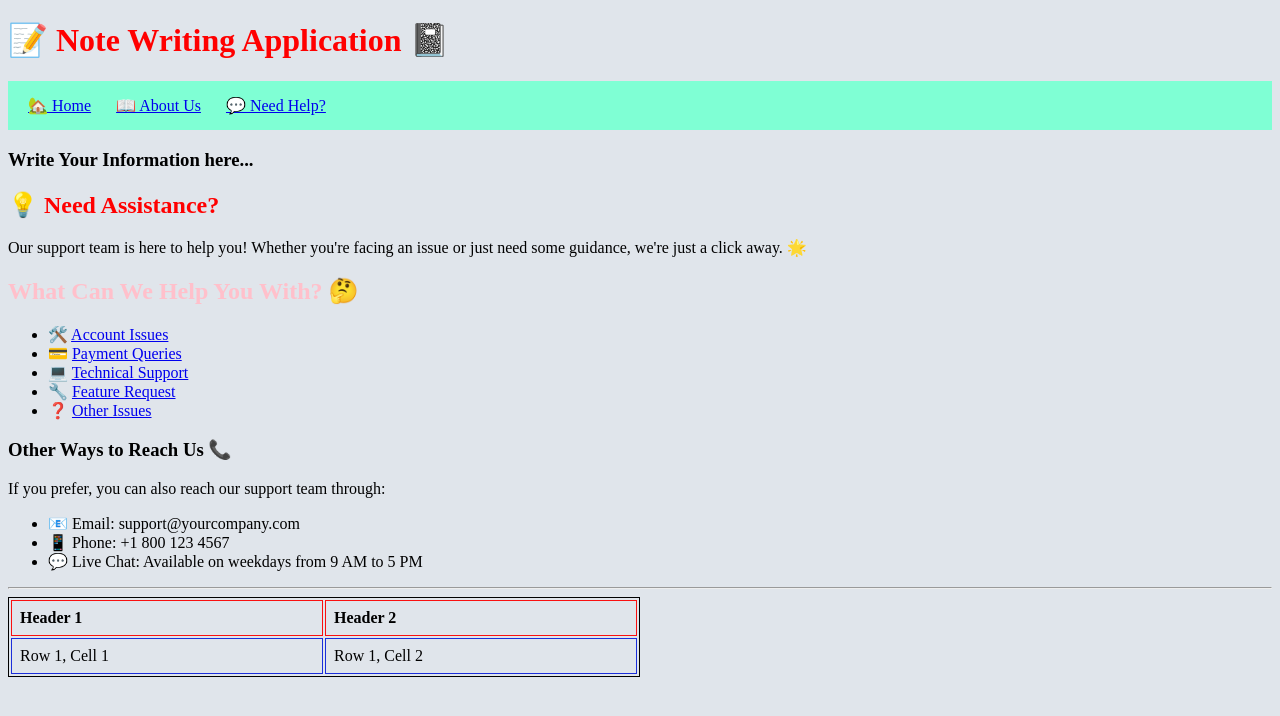
After one commit to RanaUniverse/note_taking_web_app, a Flask app: page /help in a window 1280 px wide. The commit adds this page. Shown: the top 716 px of the page. Run offline with Flask 3, Linux system fonts and the light colour scheme.

Commit message:
make my application workable respons for /about /help and / ie home page

```diff
--- a/main.py
+++ b/main.py
@@ -8,6 +8,16 @@ def index_page():
     return render_template("index.html")
 
 
+@app.route("/about")
+def about_page():
+    return render_template("about_page.html")
+
+
+@app.route("/help")
+def help_page():
+    return render_template("help_page.html")
+
+
 if __name__ == "__main__":
     app.run(
         host="0.0.0.0",
--- a/static/style.css
+++ b/static/style.css
@@ -1,5 +1,12 @@
+.nav-bar {
+    background: aquamarine;
+    padding: 15px 20px;
+    display: flex;
+    gap: 25px;
+}
+
 body {
-    background-color: lightsteelblue;
+    background-color: rgb(224, 229, 235);
 }
 
 h1 {
@@ -9,3 +16,21 @@ h1 {
 h2 {
     color: pink;
 }
+
+table {
+    border: 1px solid black;
+    /* border-collapse: collapse; */
+    border-collapse: separate;
+    width: 50%;
+}
+
+th {
+    border: 1px solid rgb(250, 16, 16);
+    padding: 8px;
+    text-align: left;
+}
+
+td {
+    border: 1px solid rgb(27, 46, 218);
+    padding: 8px;
+}
--- /dev/null
+++ b/templates/base_static_file.html
@@ -0,0 +1,53 @@
+<!DOCTYPE html>
+<html lang="en">
+
+<head>
+    <meta charset="UTF-8">
+    <meta name="viewport" content="width=device-width, initial-scale=1.0">
+    <link rel="stylesheet" href="{{ url_for('static', filename='style.css') }}">
+    <title>
+
+        {% block title %}
+        My Note Making Application
+        {% endblock %}
+
+    </title>
+</head>
+
+<body>
+
+    <header>
+        <h1>📝 Note Writing Application 📓</h1>
+        <nav class="nav-bar">
+                <a href="{{ url_for('index_page') }}">🏡 Home</a>
+                <a href="{{ url_for('about_page') }}">📖 About Us</a>
+                <a href="{{ url_for('help_page') }}">💬 Need Help?</a>
+        </nav>
+
+    </header>
+
+    <h3>Write Your Information here...</h3>
+
+    <main>
+        {% block content %}
+        {% endblock %}
+
+        <hr>
+
+        {% block table_demo %}
+        <table>
+            <tr>
+                <th>Header 1</th>
+                <th>Header 2</th>
+            </tr>
+            <tr>
+                <td>Row 1, Cell 1</td>
+                <td>Row 1, Cell 2</td>
+            </tr>
+        </table>
+        {% endblock %}
+    </main>
+
+</body>
+
+</html>
--- /dev/null
+++ b/templates/help_page.html
@@ -0,0 +1,40 @@
+{% extends 'base_static_file.html' %}
+
+{% block title %}
+Request Help | Support Center
+{% endblock %}
+
+
+
+{# Below Content part has been generated from chatgpt #}
+
+{% block content %}
+<section class="help-section">
+    <div class="container">
+        <h1 class="page-title">💡 Need Assistance?</h1>
+        <p class="intro-text">Our support team is here to help you! Whether you're facing an issue or just need some
+            guidance, we're just a click away. 🌟</p>
+
+        <div class="help-options">
+            <h2 class="section-title">What Can We Help You With? 🤔</h2>
+            <ul class="help-list">
+                <li>🛠️ <a href="#account-issues">Account Issues</a></li>
+                <li>💳 <a href="#payment-queries">Payment Queries</a></li>
+                <li>💻 <a href="#technical-support">Technical Support</a></li>
+                <li>🔧 <a href="#feature-request">Feature Request</a></li>
+                <li>❓ <a href="#other-issues">Other Issues</a></li>
+            </ul>
+        </div>
+
+        <div class="additional-info">
+            <h3 class="section-title">Other Ways to Reach Us 📞</h3>
+            <p>If you prefer, you can also reach our support team through:</p>
+            <ul class="contact-methods">
+                <li>📧 Email: support@yourcompany.com</li>
+                <li>📱 Phone: +1 800 123 4567</li>
+                <li>💬 Live Chat: Available on weekdays from 9 AM to 5 PM</li>
+            </ul>
+        </div>
+    </div>
+</section>
+{% endblock %}
```
Also changed, not shown: templates/about_page.html (added, +31 -0 lines), templates/index.html (+9 -13 lines), README.md.
